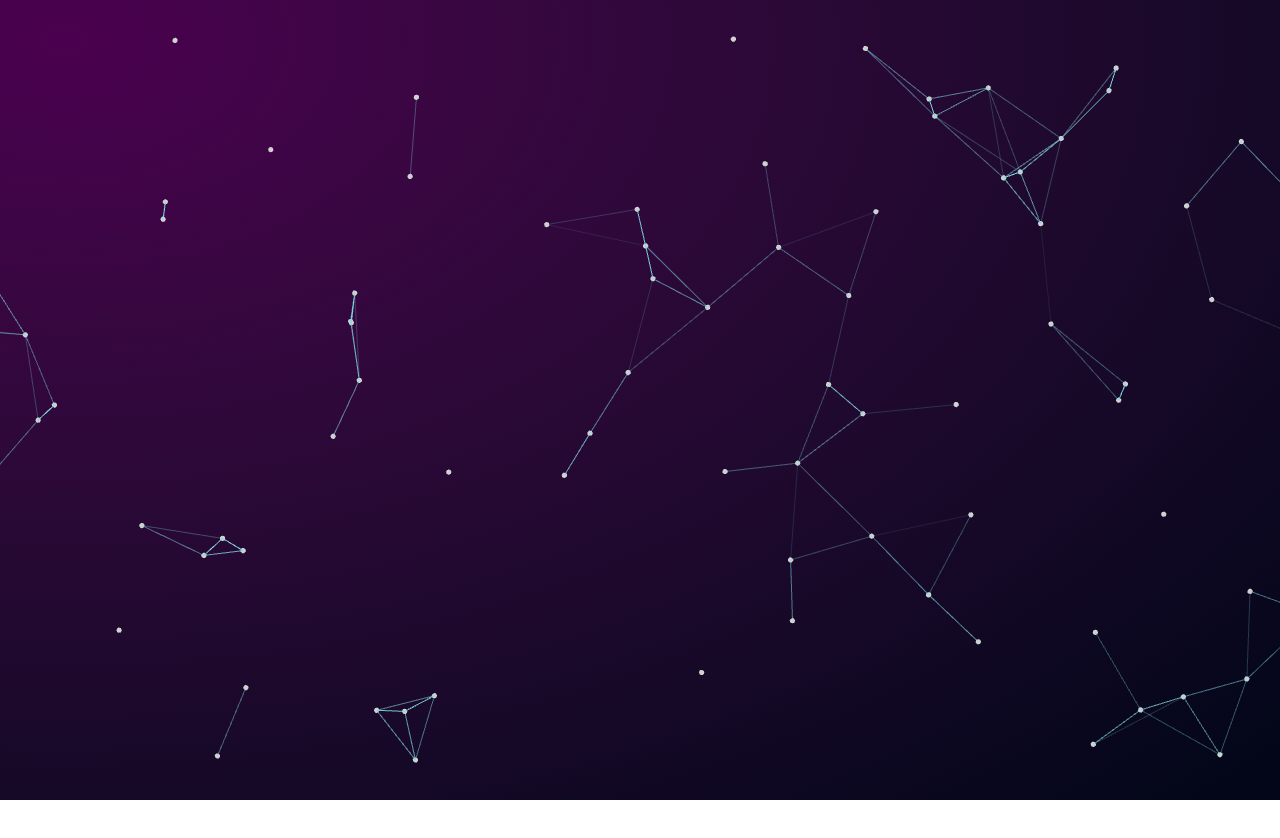
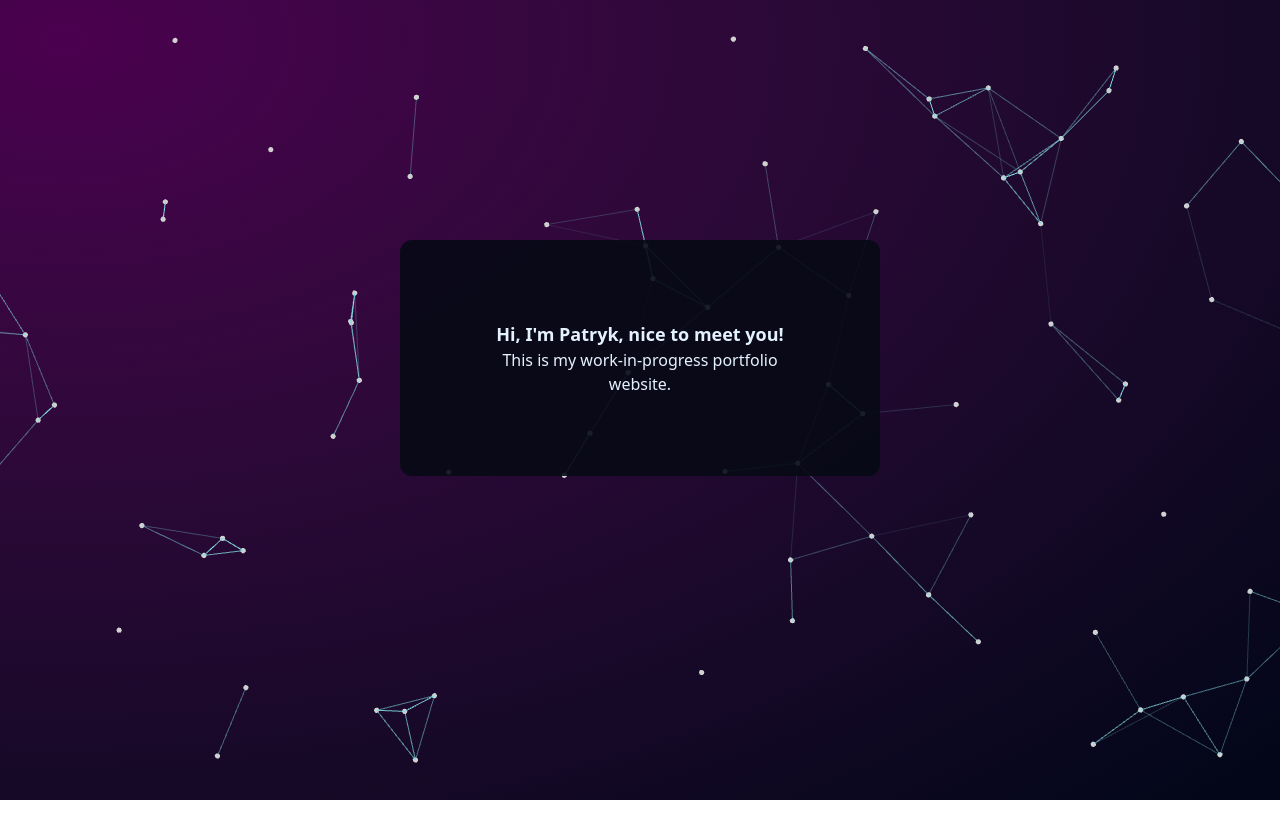
Before and after one commit to PatrykStefaniak/portfolio, a Next.js app: page / in a window 1280 px wide. Shown: the top 838 px of the page. Before the commit the page ends 800 px from the top, so only its background shows below. Built offline with nearby package versions, Linux system fonts and the light colour scheme.

Commit message:
Added Home and added the base for the rest of websites content on top of the canvas

```diff
--- a/app/globals.css
+++ b/app/globals.css
@@ -1 +1,22 @@
 @import "tailwindcss";
+
+:root {
+  --bg-dark: oklch(0.1 0.025 270);
+  --bg: oklch(0.15 0.025 270);
+  --bg-light: oklch(0.2 0.025 270);
+  --text: oklch(0.96 0.05 270);
+  --text-muted: oklch(0.76 0.05 270);
+  --highlight: oklch(0.5 0.05 270);
+  --border: oklch(0.4 0.05 270);
+  --border-muted: oklch(0.3 0.05 270);
+  --primary: oklch(0.76 0.1 270);
+  --secondary: oklch(0.76 0.1 90);
+  --danger: oklch(0.7 0.05 30);
+  --warning: oklch(0.7 0.05 100);
+  --success: oklch(0.7 0.05 160);
+  --info: oklch(0.7 0.05 260);
+}
+
+html, body, #container {
+  @apply w-full h-full m-0 p-0;
+}
--- a/app/page.tsx
+++ b/app/page.tsx
@@ -1,9 +1,7 @@
-import ThreeBackground from "@/components/three/Background";
+import Main from "@/components/three/Home";
 
 export default function Home() {
     return (
-        <div className="w-full h-full bg-radial-[at_5%_5%] to-slate-950 from-fuchsia-950">
-            <ThreeBackground />
-        </div>
+        <Main />
     );
 }
--- /dev/null
+++ b/components/three/Home.tsx
@@ -0,0 +1,17 @@
+import Background from "./Background";
+
+export default function Main() {
+    return <div id="container">
+        <div className="bg-radial-[at_5%_5%] to-slate-950 from-fuchsia-950 fixed inset-0 ">
+            <Background />
+        </div>
+        <main className="w-[55%] mx-auto mt-[20vh] z-10 relative">
+            <div className="w-[60vh] mx-auto p-20 bg-(--bg)/90 text-(--text) text-center mt-[30vh] rounded-xl">
+                <h1 className="text-lg font-semibold">Hi, I&apos;m Patryk, nice to meet you!</h1>
+                <div>
+                    This is my work-in-progress portfolio website.
+                </div>
+            </div>
+        </main>
+    </div>
+}
```
